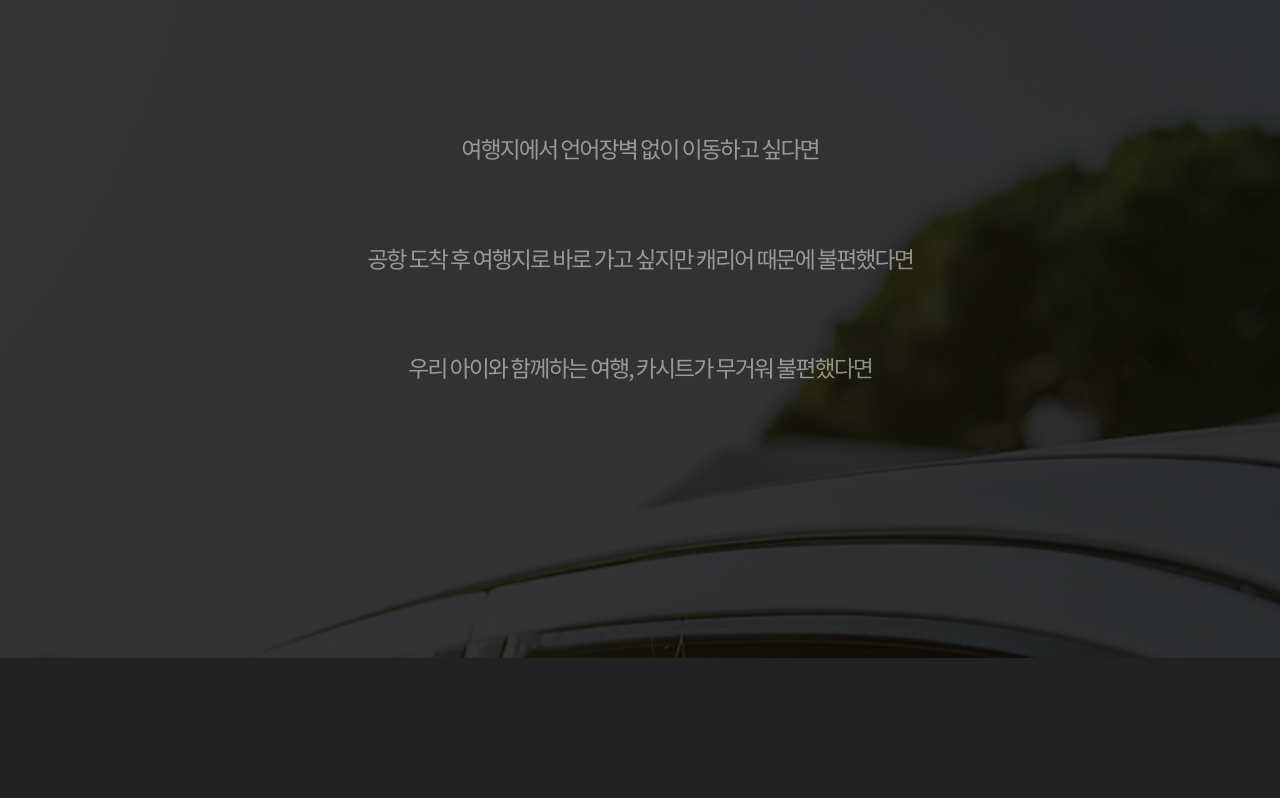
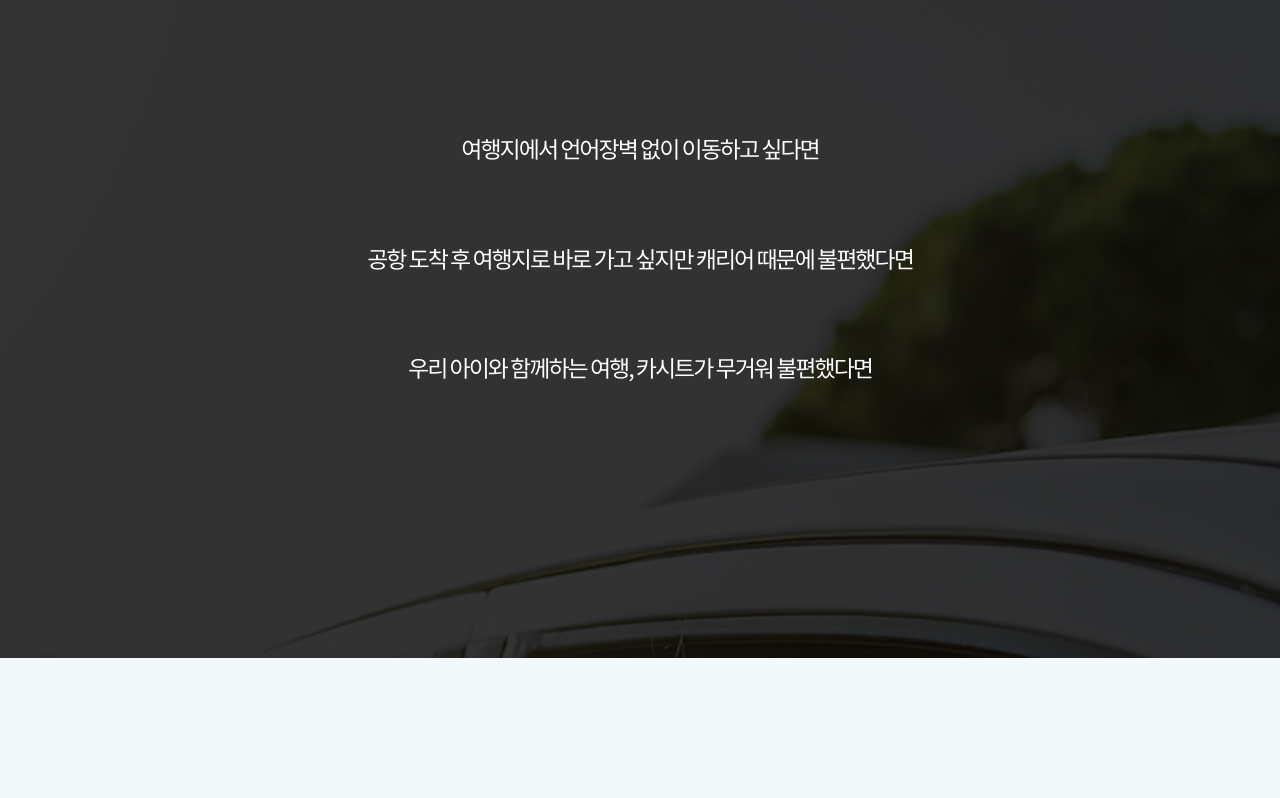
Before and after one commit to kdy0425/dnd_html, a plain HTML site: page m_html/main/main.html in a window 1280 px wide. Shown: the part 3080-3878 px from the top of the page. Drawn offline with nearby package versions, Linux system fonts and the light colour scheme; files whose address does not match are found by name.

Commit message:
사용자 섹션3수정

```diff
--- a/m_assets/css/content.css
+++ b/m_assets/css/content.css
@@ -58,12 +58,10 @@ section.secwrap4{background-color:#ccc;}
 
 #sec3{background-color:#222;background-attachment:fixed;
 text-align:center;color:#fff;position:relative;}
-#sec3 .txt_box{position: sticky;  top: 0;display:flex;flex-direction:column;justify-content:center;height:100vh; width:100%;padding:100px 40px;
+#sec3 .txt_box{display:flex;flex-direction:column;justify-content:center;height:100vh; width:100%;padding:100px 40px;
 background-image:url('../images/sec3_bg.jpg');background-repeat:no-repeat;background-position: center top;background-size: cover;}
-#sec3 .txt {opacity: 0.5;  font-size:23px; width: 100%;   line-height:1.5; text-align: center;letter-spacing:-2px;word-break:keep-all;}
+#sec3 .txt {opacity: 1;  font-size:23px; width: 100%;   line-height:1.5; text-align: center;letter-spacing:-2px;word-break:keep-all;}
 #sec3 .txt + .txt{margin-top:75px;}
-#sec3 .trigger {  width: 100%;  height: 10px;  margin-bottom: 750px;}
-#sec3 .trigger.trigger_3{margin-bottom:1200px;}
 
 #sec4{background-color:#f3f9fb;padding:15vh 0 5vh;}
 .section4{position:sticky;top:5vh;height:90vh;display:flex;flex-direction:column;justify-content:center;margin:0 auto;word-break:keep-all;padding:0 30px;}
--- a/m_html/main/main.html
+++ b/m_html/main/main.html
@@ -191,49 +191,13 @@
 
         <section class="secwrap3 clearfix" id="sec3">
 		<span class="bg"></span>
-        <span class="trigger_0"></span>
-        <!-- <div class="trigger trigger_11"></div> -->
         <div id="" class="txt_box">
 			<div class="txt txt1">여행지에서 언어장벽 없이 이동하고 싶다면</div>
 			<div class="txt txt2">공항 도착 후 여행지로 바로 가고 싶지만 캐리어 때문에 불편했다면 </div>
 			<div class="txt txt3">우리 아이와 함께하는 여행, 카시트가 무거워 불편했다면</div>
         </div>
-        <div class="trigger trigger_1"></div>
-        <div class="trigger trigger_2"></div>
-        <div class="trigger trigger_3"></div>
-        <script>
-        var animateElem = ["#sec3 .txt1", "#sec3 .txt2", "#sec3 .txt3"];
-        var triggerElem = [".trigger_1", ".trigger_2", ".trigger_3"];
 
-        for (var i = 0; i < animateElem.length; i++) {
-        	var currentAnimateElem = animateElem[i];
-        	var currentTriggerElem = triggerElem[i];
 
-        	var timeline = new TimelineMax();
-        	var tween_opacity = new TimelineMax();
-        	tween_opacity
-        	.to(animateElem[i], 0.3, {
-        	ease: Linear.easeNone,
-        	opacity: 1
-        	})
-        	.to(animateElem[i], 0.3, {
-        	ease: Linear.easeNone,
-        	opacity: 0.5
-        	}, "0.7");
-
-        	//timeline.add(tween_bgposition, 0).add(tween_opacity, 0);
-        	timeline.add(tween_opacity, 0);
-
-        	var scene_main = new ScrollMagic.Scene({
-        	triggerElement: triggerElem[i],
-        	duration: "750px"
-        	})
-        	.setTween(timeline)
-        	.addTo(controller)
-        	//.addIndicators();
-        }
-
-        </script>
         </section>
 
         <section class="secwrap4" id="sec4">
```
